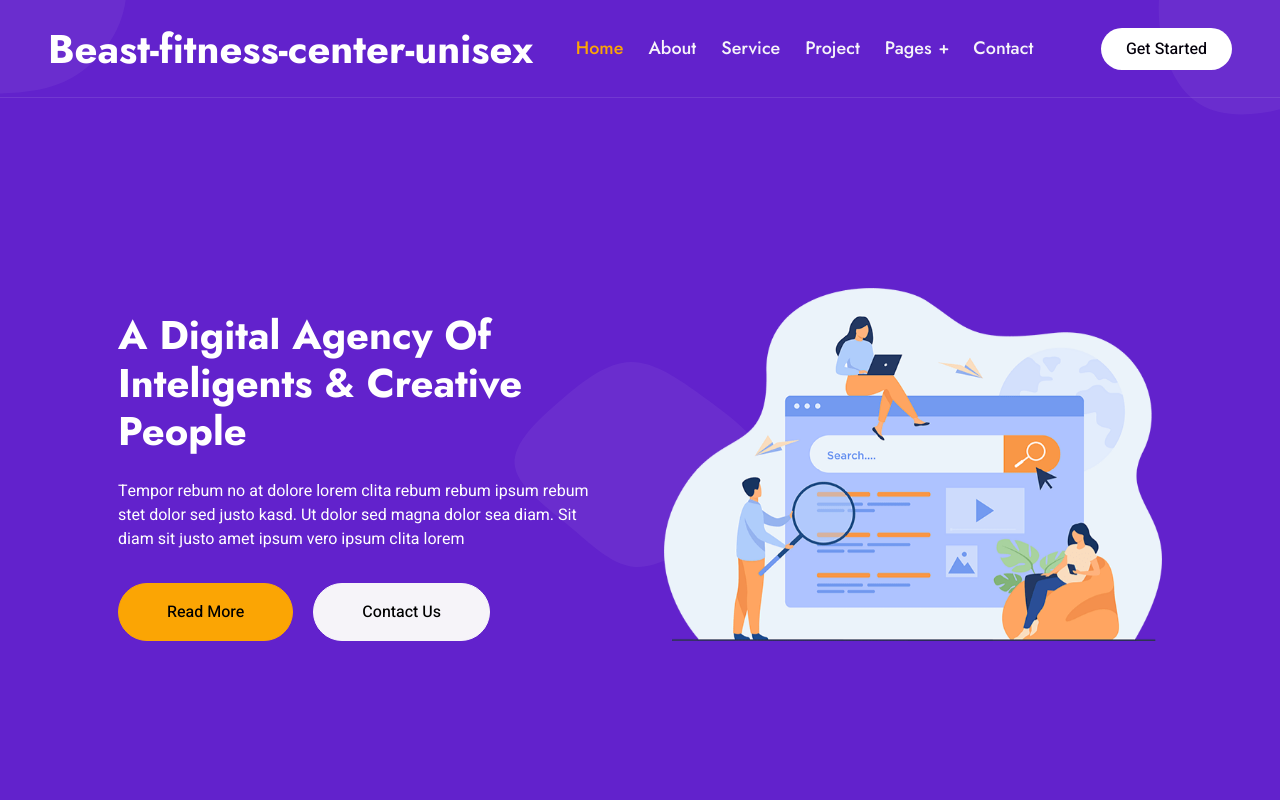
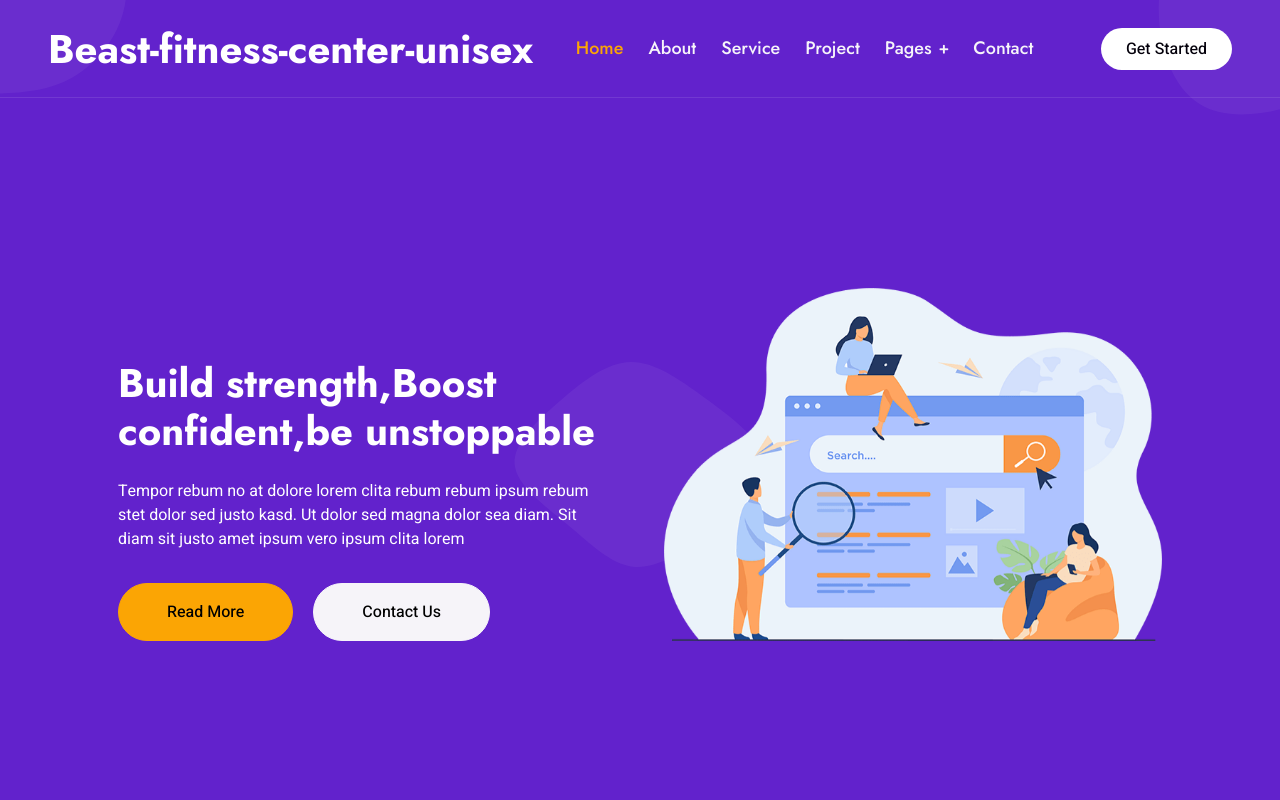
Before and after one commit to deenaanbu42-blip/Beast-fitness-center-unisex-, a plain HTML site: page index.html in a window 1280 px wide. Shown: the top 800 px of the page. Drawn offline with nearby package versions, Linux system fonts and the light colour scheme; animation ran at ten frames a second.

Commit message:
Update index.html

```diff
--- a/index.html
+++ b/index.html
@@ -77,7 +77,7 @@
                 <div class="container px-lg-5">
                     <div class="row g-5 align-items-end">
                         <div class="col-lg-6 text-center text-lg-start">
-                            <h1 class="text-white mb-4 animated slideInDown">A Digital Agency Of Inteligents & Creative People</h1>
+                            <h1 class="text-white mb-4 animated slideInDown">Build strength,Boost confident,be unstoppable</h1>
                             <p class="text-white pb-3 animated slideInDown">Tempor rebum no at dolore lorem clita rebum rebum ipsum rebum stet dolor sed justo kasd. Ut dolor sed magna dolor sea diam. Sit diam sit justo amet ipsum vero ipsum clita lorem</p>
                             <a href="" class="btn btn-secondary py-sm-3 px-sm-5 rounded-pill me-3 animated slideInLeft">Read More</a>
                             <a href="" class="btn btn-light py-sm-3 px-sm-5 rounded-pill animated slideInRight">Contact Us</a>
```
